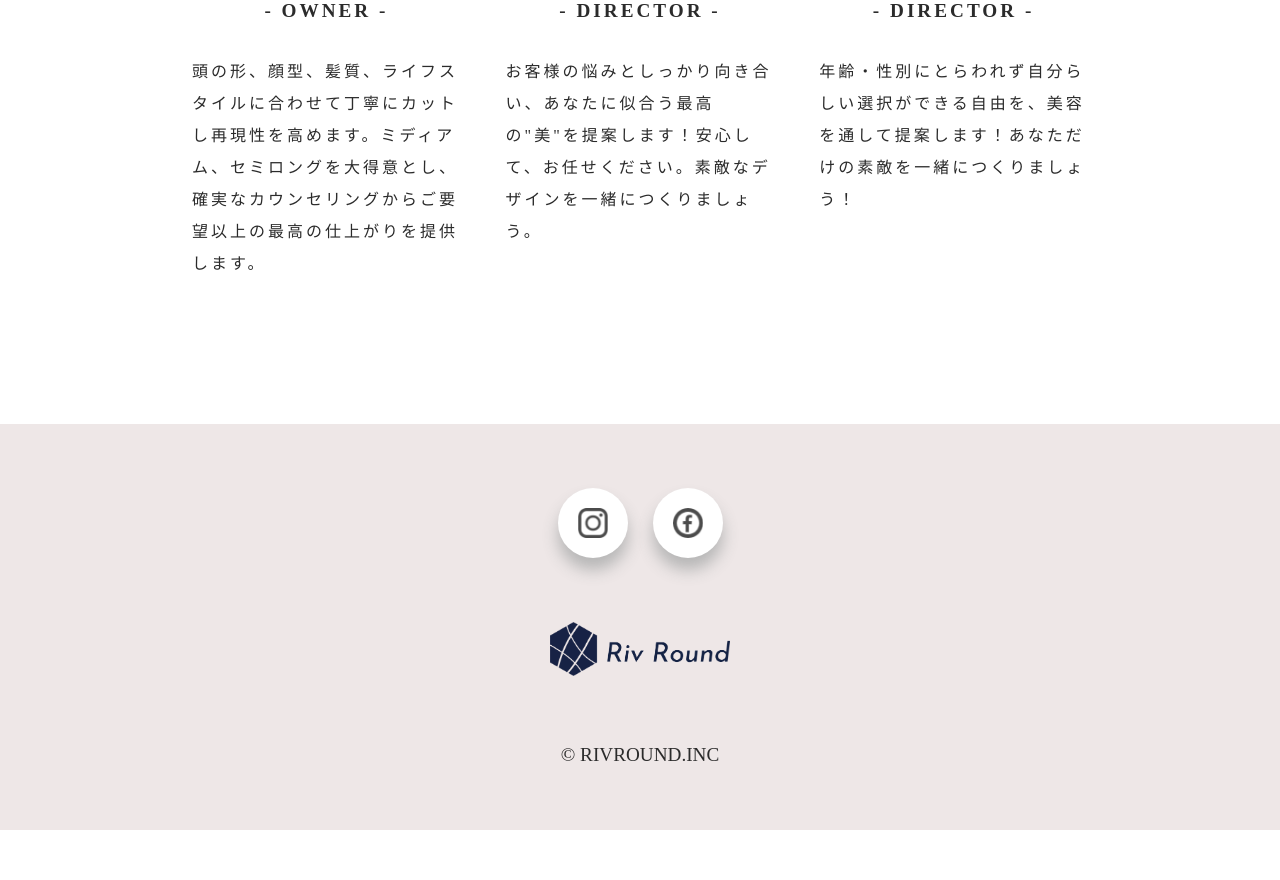
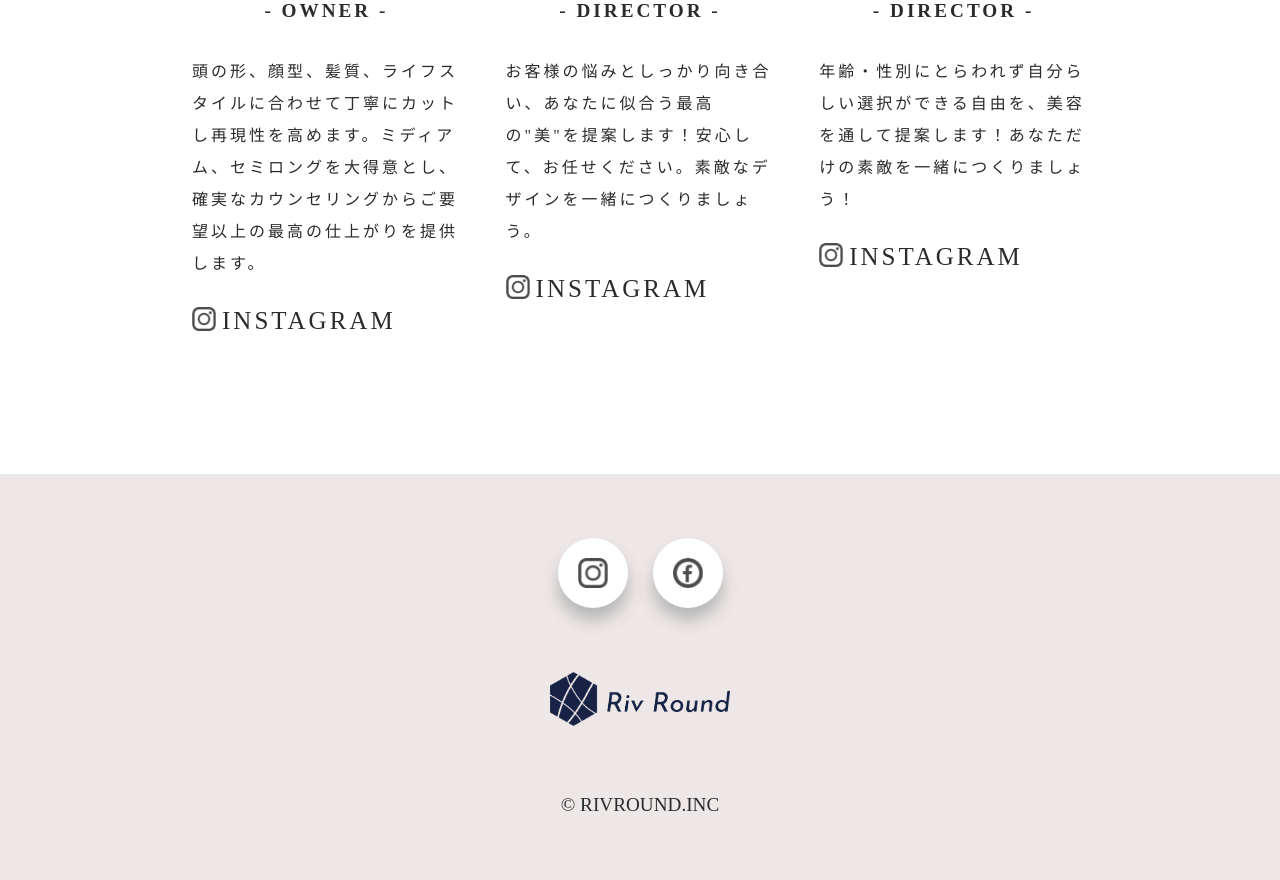
Before and after one commit to shoutaoumaru/hair-salon-3, a PHP site: page /staff/staff.html in a window 1280 px wide. Shown: the part 902-1782 px from the top of the page. Before the commit the page ends 1732 px from the top, so only its background shows below. Run offline with PHP 8.4, Linux system fonts and the light colour scheme; some libraries are stand-ins or nearby versions.

Commit message:
インスタリンク埋め込み

```diff
--- a/staff/staff.html
+++ b/staff/staff.html
@@ -92,6 +92,7 @@
                 <div class="c-staff__desc">
                   <p>頭の形、顔型、髪質、ライフスタイルに合わせて丁寧にカットし再現性を高めます。ミディアム、セミロングを大得意とし、確実なカウンセリングからご要望以上の最高の仕上がりを提供します。
                   </p>
+                  <a class="sns-link" href="https://www.instagram.com/" target="_blank"><span>Instagram</span></a>
                 </div>
               </div>
               <div class="c-staff__item">
@@ -105,6 +106,7 @@
 
                 <div class="c-staff__desc">
                   <p>お客様の悩みとしっかり向き合い、あなたに似合う最高の"美"を提案します！安心して、お任せください。素敵なデザインを一緒につくりましょう。</p>
+                  <a class="sns-link" href="https://www.instagram.com/" target="_blank"><span>Instagram</span></a>
                 </div>
               </div>
               <div class="c-staff__item">
@@ -118,6 +120,7 @@
 
                 <div class="c-staff__desc">
                   <p>年齢・性別にとらわれず自分らしい選択ができる自由を、美容を通して提案します！あなただけの素敵を一緒につくりましょう！</p>
+                  <a class="sns-link" href="https://www.instagram.com/" target="_blank"><span>Instagram</span></a>
                 </div>
               </div>
             </div>
--- a/styles/breakpoints/_1200up.scss
+++ b/styles/breakpoints/_1200up.scss
@@ -93,6 +93,18 @@ Stylesheet: 1200px以上のモニタで適用
       margin-top: 5vw;
     }
   }
+
+  .sns-link {
+    & span {
+      font-size: 25px;
+      &::before {
+        height: 24px;
+        width: 24px;
+        top: 0px;
+        right: 10px;
+      }
+    }
+  }
 }
 
 //* * * * * * recruit-page * * * * * * *
--- a/styles/breakpoints/_600up.scss
+++ b/styles/breakpoints/_600up.scss
@@ -169,6 +169,18 @@ Stylesheet: 600px以上のモニタで適用
   &__desc {
     font-size: .8rem;
   }
+
+  .sns-link {
+    & span {
+      font-size: 25px;
+      &::before {
+        height: 24px;
+        width: 24px;
+        top: 0px;
+        right: 10px;
+      }
+    }
+  }
 }
 
 //* * * * * * news-sl-page * * * * * * *
--- a/styles/breakpoints/_960up.scss
+++ b/styles/breakpoints/_960up.scss
@@ -248,6 +248,18 @@ Stylesheet: 960px以上のモニタで適用
   &__desc {
     font-size: 1rem;
   }
+
+  .sns-link {
+    & span {
+      font-size: 25px;
+      &::before {
+        height: 24px;
+        width: 24px;
+        top: 0px;
+        right: 10px;
+      }
+    }
+  }
 }
 
 //* * * * * * recruite-page * * * * * * *
--- a/styles/breakpoints/_base.scss
+++ b/styles/breakpoints/_base.scss
@@ -625,6 +625,25 @@ dd {
   &__desc {
     font-size: .5rem;
   }
+
+  .sns-link {
+    & span {
+      position: relative;
+      padding-left: 30px;
+      font-size: 16px;
+      &::before {
+        position: absolute;
+        top: 0;
+        left: 0;
+        content: "";
+        display: inline-block;
+        background-image: url(/images/common/icon-insta-gr.png);
+        background-size: contain;
+        height: 20px;
+        width: 20px;
+      }
+    }
+  }
 }
 
 //* * * * * * * * * recruite-page * * * * * * * * * *
--- a/styles/style.css
+++ b/styles/style.css
@@ -2185,6 +2185,24 @@ dd {
   font-size: .5rem;
 }
 
+.c-staff .sns-link span {
+  position: relative;
+  padding-left: 30px;
+  font-size: 16px;
+}
+
+.c-staff .sns-link span::before {
+  position: absolute;
+  top: 0;
+  left: 0;
+  content: "";
+  display: inline-block;
+  background-image: url(/images/common/icon-insta-gr.png);
+  background-size: contain;
+  height: 20px;
+  width: 20px;
+}
+
 .c-recruite {
   padding: 15vw 0;
   letter-spacing: 3px;
@@ -2533,6 +2551,15 @@ Stylesheet: 600px以上のモニタで適用
   .c-staff__desc {
     font-size: .8rem;
   }
+  .c-staff .sns-link span {
+    font-size: 25px;
+  }
+  .c-staff .sns-link span::before {
+    height: 24px;
+    width: 24px;
+    top: 0px;
+    right: 10px;
+  }
   .c-news-sl {
     padding: 10vw 0 0 0;
   }
@@ -2741,6 +2768,15 @@ Stylesheet: 960px以上のモニタで適用
   .c-staff__desc {
     font-size: 1rem;
   }
+  .c-staff .sns-link span {
+    font-size: 25px;
+  }
+  .c-staff .sns-link span::before {
+    height: 24px;
+    width: 24px;
+    top: 0px;
+    right: 10px;
+  }
   .c-recruite {
     padding: 15vw 0 10vw 0;
   }
@@ -2861,6 +2897,15 @@ Stylesheet: 1200px以上のモニタで適用
   .c-staff__title p {
     margin-top: 5vw;
   }
+  .c-staff .sns-link span {
+    font-size: 25px;
+  }
+  .c-staff .sns-link span::before {
+    height: 24px;
+    width: 24px;
+    top: 0px;
+    right: 10px;
+  }
   .c-recruite {
     padding: 10vw 0 5vw 0;
   }
```
Also changed, not shown: 2 other files.
